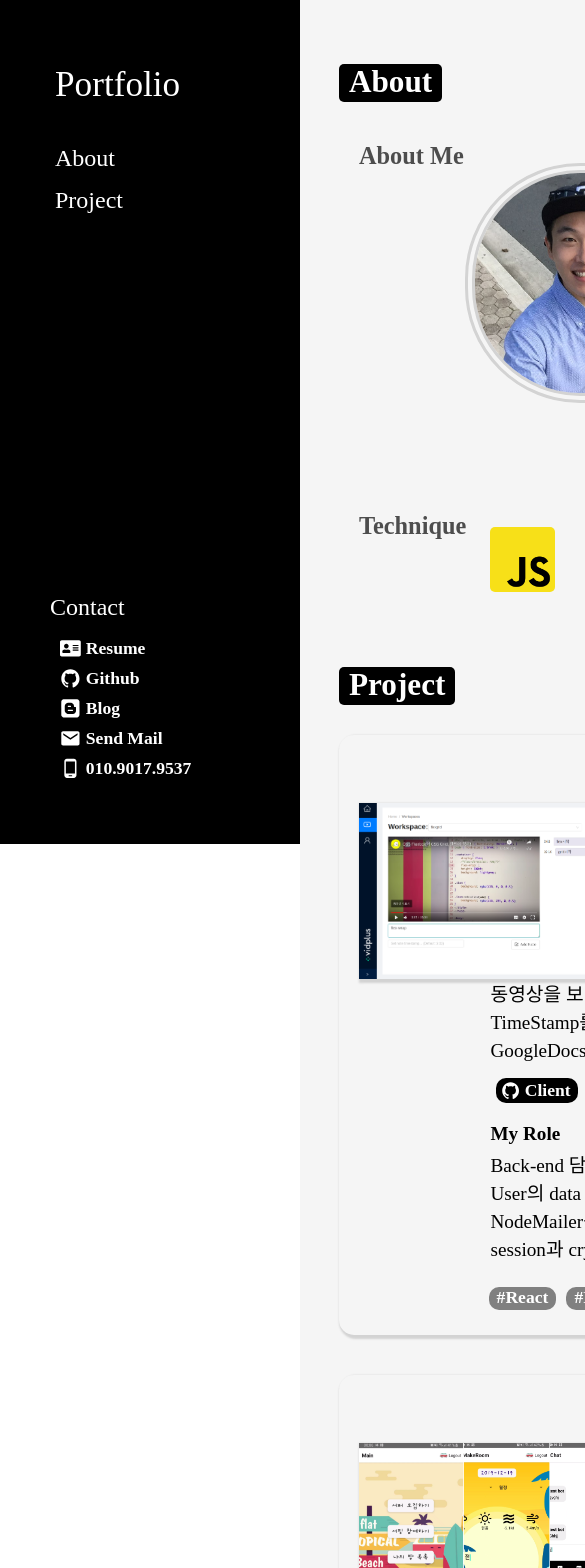
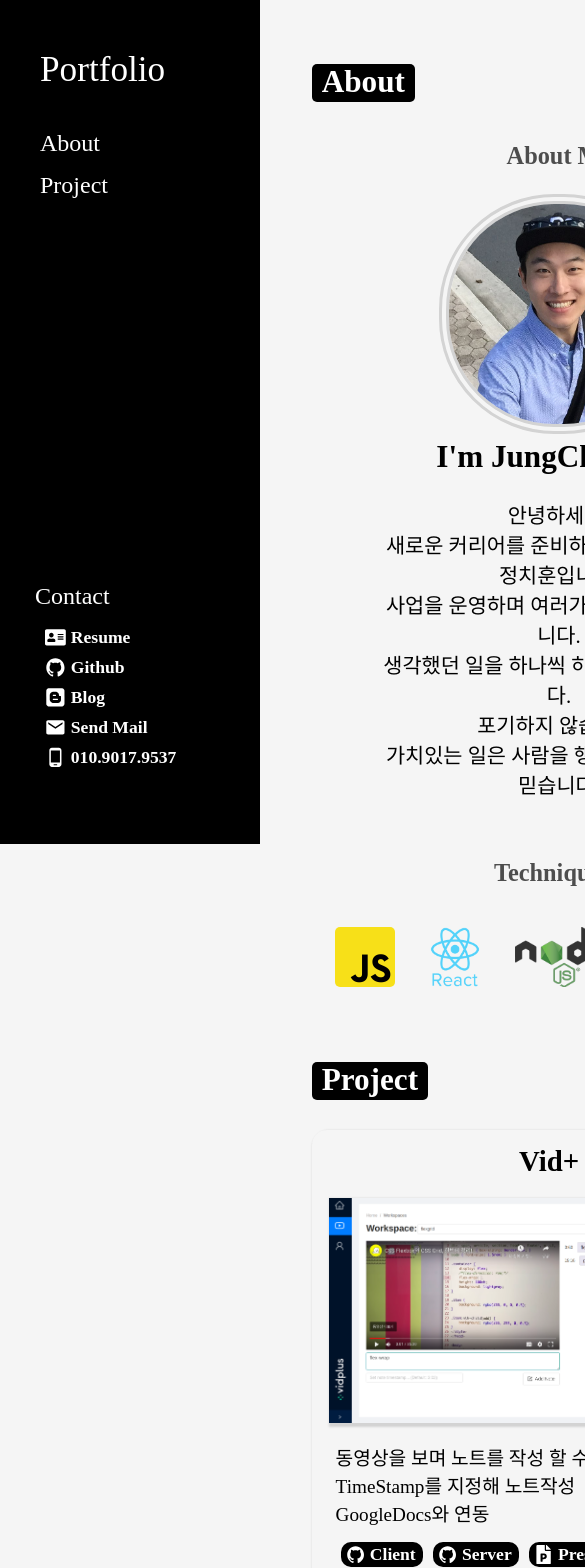
Before and after one commit to jch9537/portfolio, a React (Create React App) app: page / in a window 390 px wide. Shown: the top 1568 px of the page, 585 px wide, since content can reach past the window. Built offline with nearby package versions, Linux system fonts and the light colour scheme; the HTML template or start-up script is replaced by a standard one.

Commit message:
start responsive web

```diff
--- a/src/style/style.css
+++ b/src/style/style.css
@@ -1,14 +1,13 @@
 /* body */
+
 body {
   margin: 0;
   font-size: 1.3rem;
+  background-color: whitesmoke;
 }
 /*main*/
 .main-image {
   text-align: start;
-}
-.lowrider {
-  width: 50%;
 }
 .nav-wrapper {
   position: fixed;
@@ -200,3 +199,44 @@ body {
   height: 100px;
   font-size: 1.2rem;
 }
+
+@media (max-width: 1200px) {
+  .nav-wrapper {
+    width: 260px;
+    padding: 15px;
+  }
+  .contents-container {
+    padding: 1% 3% 1% 3%;
+  }
+  .aboutme {
+    flex-direction: column;
+    align-items: center;
+    text-align: center;
+  }
+  .about-title {
+    width: auto;
+  }
+  .myimage {
+    margin: auto;
+  }
+  .about-box {
+    display: block;
+  }
+  .stack-box {
+    flex-direction: column;
+    text-align: center;
+    margin-top: 50px;
+  }
+  .stack-img {
+    height: 60px;
+    margin: 15px 15px;
+  }
+  .project-item {
+    padding: 5px 0px 20px 0px;
+  }
+  .project-img {
+    float: none;
+    width: 440px;
+    margin-bottom: 15px;
+  }
+}
```
